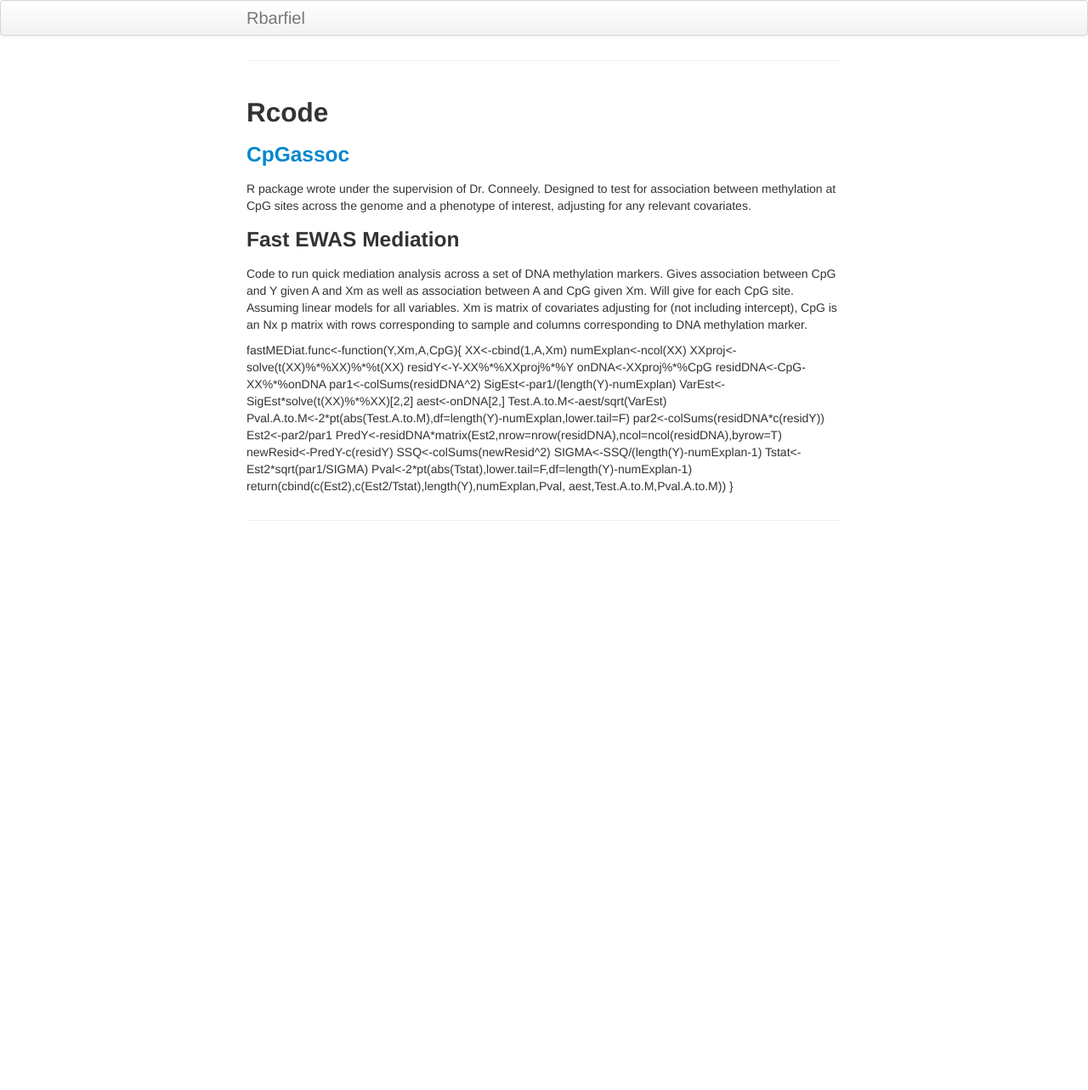
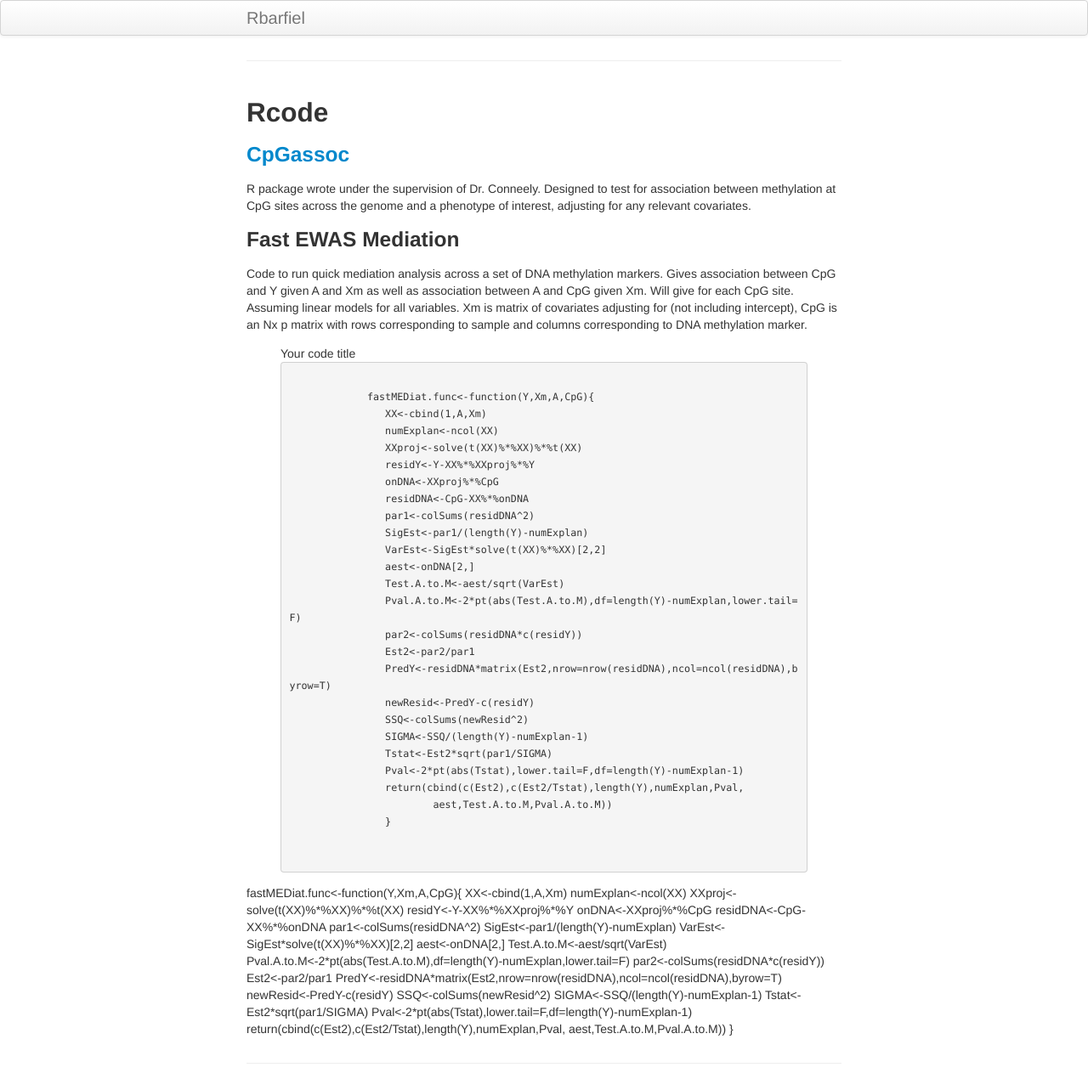
Before and after one commit to rbarfield/Barfield_website, a Jekyll site: the page built from pages/Rcode.md, in a window 1280 px wide. Shown: the whole page at 85% size. Built offline with Jekyll 4.4.1, drawn with Linux system fonts in a browser that asks for light colours; before the commit the page ends 900 px from its top, so only the background shows below that.

Commit message:
Initial commit

```diff
--- a/pages/Rcode.md
+++ b/pages/Rcode.md
@@ -8,6 +8,38 @@ layout: page
 
 <h3 id="EWASMEDIAT">Fast EWAS Mediation</h3>
 <p>Code to run quick mediation analysis across a set of DNA methylation markers. Gives association between CpG and Y given A and Xm as well as association between A and CpG given Xm. Will give for each CpG site. Assuming linear models for all variables. Xm is matrix of covariates adjusting for (not including intercept), CpG is an Nx p matrix with rows corresponding to sample and columns corresponding to DNA methylation marker. </p>
+
+<figure>
+  <figcaption>Your code title</figcaption>
+  <pre>
+    <code>
+             fastMEDiat.func<-function(Y,Xm,A,CpG){
+                XX<-cbind(1,A,Xm)
+                numExplan<-ncol(XX)
+                XXproj<-solve(t(XX)%*%XX)%*%t(XX)
+                residY<-Y-XX%*%XXproj%*%Y
+                onDNA<-XXproj%*%CpG
+                residDNA<-CpG-XX%*%onDNA
+                par1<-colSums(residDNA^2)
+                SigEst<-par1/(length(Y)-numExplan)
+                VarEst<-SigEst*solve(t(XX)%*%XX)[2,2]
+                aest<-onDNA[2,]
+                Test.A.to.M<-aest/sqrt(VarEst)
+                Pval.A.to.M<-2*pt(abs(Test.A.to.M),df=length(Y)-numExplan,lower.tail=F)
+                par2<-colSums(residDNA*c(residY))
+                Est2<-par2/par1
+                PredY<-residDNA*matrix(Est2,nrow=nrow(residDNA),ncol=ncol(residDNA),byrow=T)
+                newResid<-PredY-c(residY)
+                SSQ<-colSums(newResid^2)
+                SIGMA<-SSQ/(length(Y)-numExplan-1)
+                Tstat<-Est2*sqrt(par1/SIGMA)
+                Pval<-2*pt(abs(Tstat),lower.tail=F,df=length(Y)-numExplan-1)
+                return(cbind(c(Est2),c(Est2/Tstat),length(Y),numExplan,Pval,
+                        aest,Test.A.to.M,Pval.A.to.M))
+                }
+    </code>
+  </pre>
+</figure>
 
 
          fastMEDiat.func<-function(Y,Xm,A,CpG){
```
